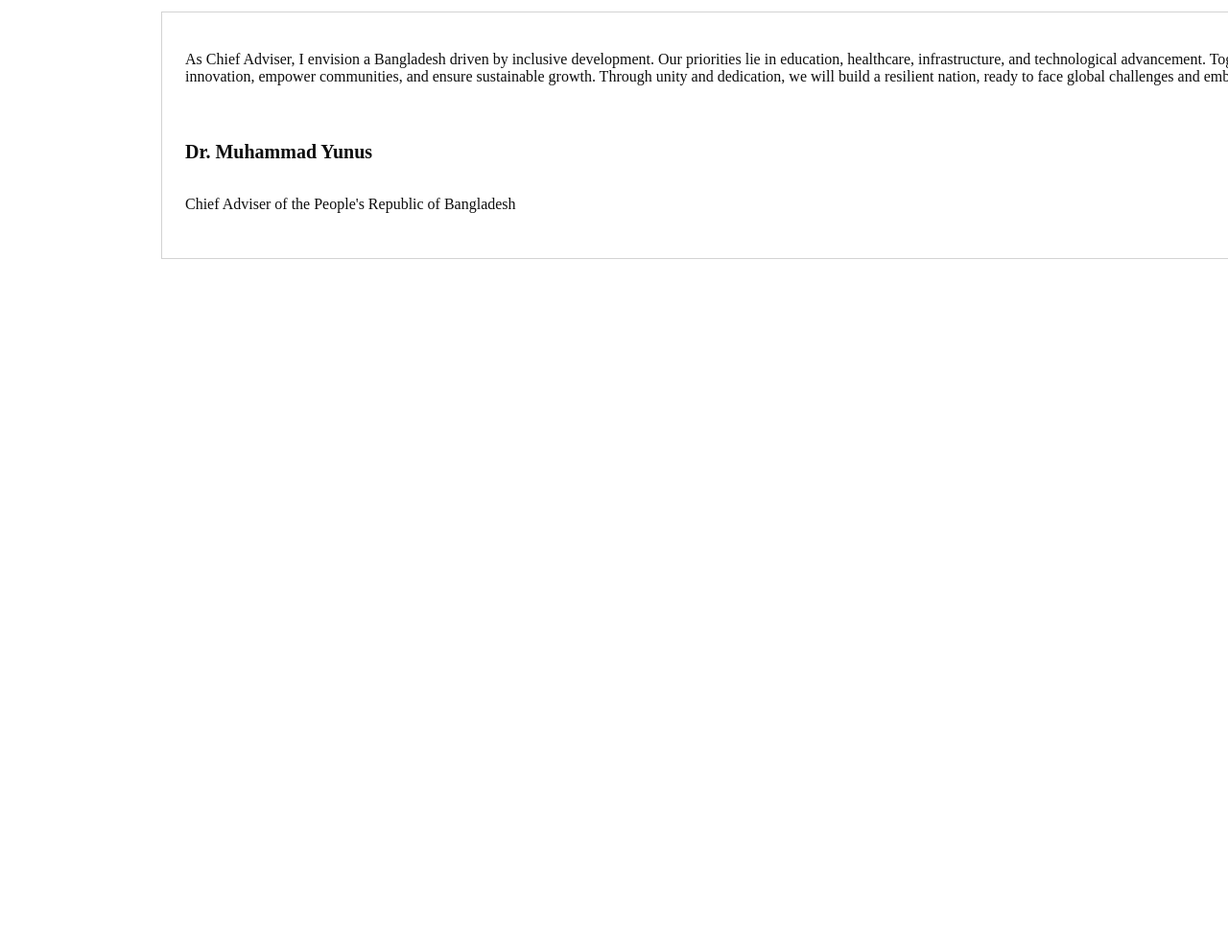
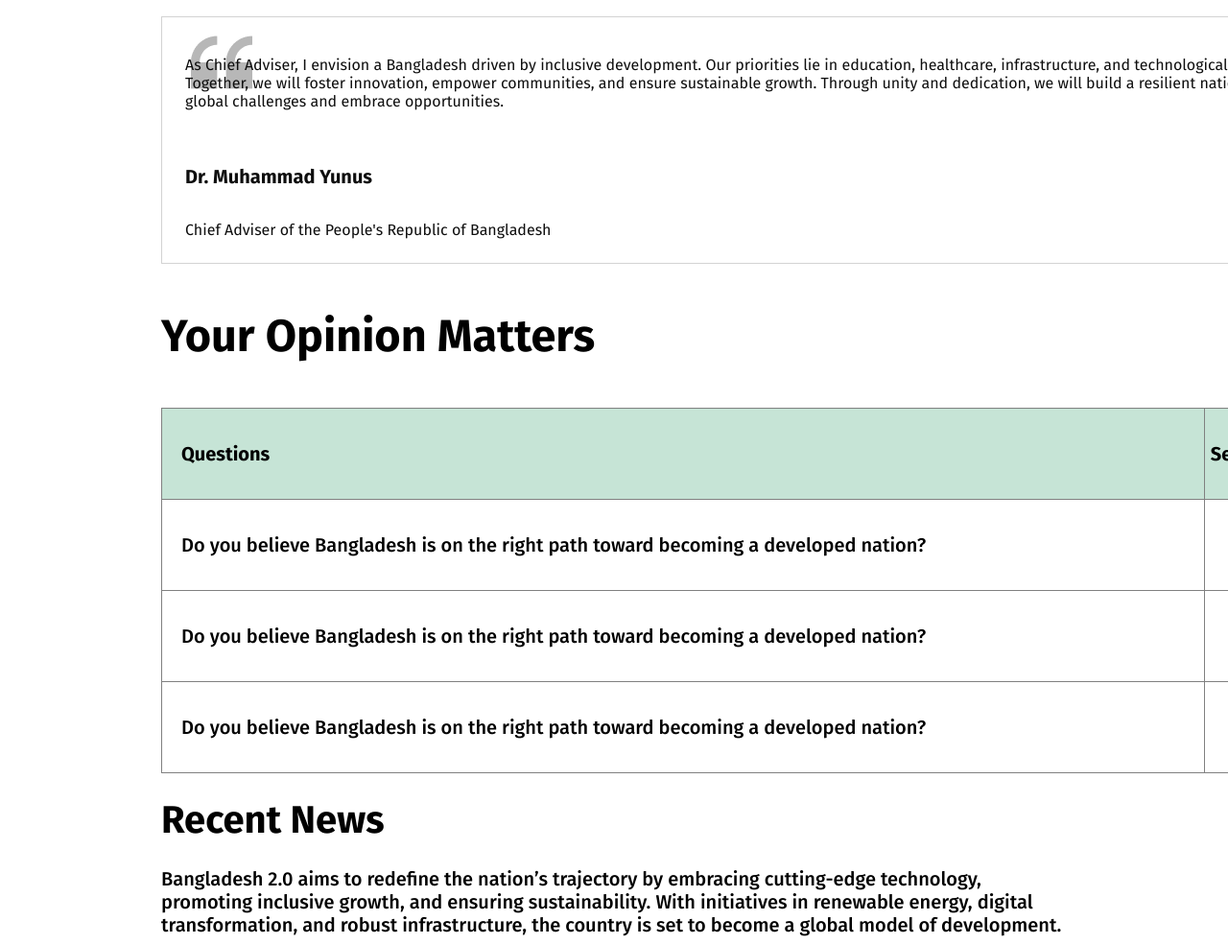
Before and after one commit to mrabdurrahim/first-website, a plain HTML site: page index.html in a window 1280 px wide. Shown: the part 1657-2641 px from the top of the page at 96% size. Before the commit the page ends 1935 px from the top, so only its background shows below. Drawn offline with Linux system fonts and the light colour scheme.

Commit message:
added main section

```diff
--- a/index.html
+++ b/index.html
@@ -9,9 +9,9 @@
   <link href="https://fonts.googleapis.com/css2?family=Fira+Sans:ital,wght@0,100;0,200;0,300;0,400;0,500;0,600;0,700;0,800;0,900;1,100;1,200;1,300;1,400;1,500;1,600;1,700;1,800;1,900&display=swap" rel="stylesheet">
   <link rel="stylesheet" href="style/style.css">
 </head>
-<body class="fira-sans;">
+<body>
   <header>
-    <nav>
+    <nav class="fira-sans-bold">
       <h4 class="nav-title">Bangladesh 2.0</h4>
       <ul>
         <li><a href=""><button class="btn">Sign In</button></a></li>
@@ -29,7 +29,7 @@
       </div>
     </div>
   </header>
-  <main>
+  <main class="fira-sans-medium">
     <h3 class="card-title">Pillars of "Bangladesh 2.0"</h3>
     <section class="card">
       <div class="card-sub-title1">
@@ -85,6 +85,34 @@
         <p class="rank">Chief Adviser of the People's Republic of Bangladesh</p>
       </div>
     </section>
+    <section>
+      <div class="opinion"><h3>Your Opinion Matters</h3>
+      </div>
+      <div>
+        <table class="tbl">
+          <tr class="hd">
+            <th style="width:85%; background-color: #C6E4D6;text-align:left; padding-left:20px;">Questions</th>
+            <th style="background-color:#C6E4D6;">Select Your Opinion</th>
+          </tr>
+          <tr class="drop">
+            <td style="padding-left:20px;">Do you believe Bangladesh is on the right path toward becoming a developed nation?</td>
+            <td style="text-align:center;"><button type="dropdown">Yes, I Agree</button></td>
+          </tr>
+          <tr class="drop">
+            <td style="padding-left:20px;">Do you believe Bangladesh is on the right path toward becoming a developed nation?</td>
+            <td style="text-align:center;"><button type="dropdown">Yes, I Agree</button></td>
+            </tr>
+            <tr class="drop">
+              <td style="padding-left:20px;">Do you believe Bangladesh is on the right path toward becoming a developed nation?</td>
+              <td style="text-align:center;"><button type="dropdown">Yes, I Agree</button></td>
+            </tr>
+            </table>
+            </div>
+    </section>
+    <section>
+        <h5 class="opinion">Recent News</h5>
+        <p  class ="desh"> Bangladesh 2.0 aims to redefine the nation’s trajectory by embracing cutting-edge technology, promoting inclusive growth, and ensuring sustainability. With initiatives in renewable energy, digital transformation, and robust infrastructure, the country is set to become a global model of development. </p>
+    </section>
   </main>
   <footer>
 
--- a/style/style.css
+++ b/style/style.css
@@ -102,7 +102,7 @@
   width:622px;
   height:29px;
   font-size:24px;
-  font-weight:medium;
+  font-weight:500;
   color:#0E0E0E;
   opacity:0.5;
   margin-top:0;
@@ -110,7 +110,7 @@
 }
 .big{
   font-size:56px;
-  font-weight:bold;
+  font-weight:600;
   color:#0E0E0E;
   width:622px;
   height:201px;
@@ -140,7 +140,7 @@
 .card-title{
   margin-left:160px;
   font-size:40px;
-  font-weight:bold;
+  font-weight:600;
   color:#0E0E0E;
 }
 .card-sub-title1{
@@ -175,13 +175,13 @@
 .heading{
   margin:24px 12px;
   font-size:20px;
-  font-weight:bold;
+  font-weight:600;
   color:#0E0E0E;
 }
 .description{
   margin:12px 12px;
   font-size:16px;
-  font-weight:normal;
+  font-weight:500;
   color:#0E0E0E;
   opacity:70%;
 }
@@ -293,11 +293,15 @@
   justify-content:center;
 }
 .chief{
+  background-image:url(../assets/quote-bg.png);
+  background-repeat:no-repeat;
+  background-position: 30px 15px;
   width:1280px;
   height:256px;
   margin:0 160px 0 160px;
   border:1px solid lightgray;
 }
+
 .statement{
   font-size:16px;
   font-weight:normal;
@@ -317,3 +321,23 @@
   color:#0E0E0E;
   padding:0 24px 0 24px;
 }
+.tbl, th, td{
+  border:1px solid gray;
+  width:1280px;
+  height:92px;
+  border-collapse: collapse;
+}
+.opinion, .tbl{
+  margin:0 160px 25px 160px;
+}
+.opinion{
+  font-size:40px;
+  font-weight:bold;
+}
+.tbl{
+  font-size:20px;
+}
+.desh{
+  margin:0 160px;
+  font-size:20px;
+}
```
